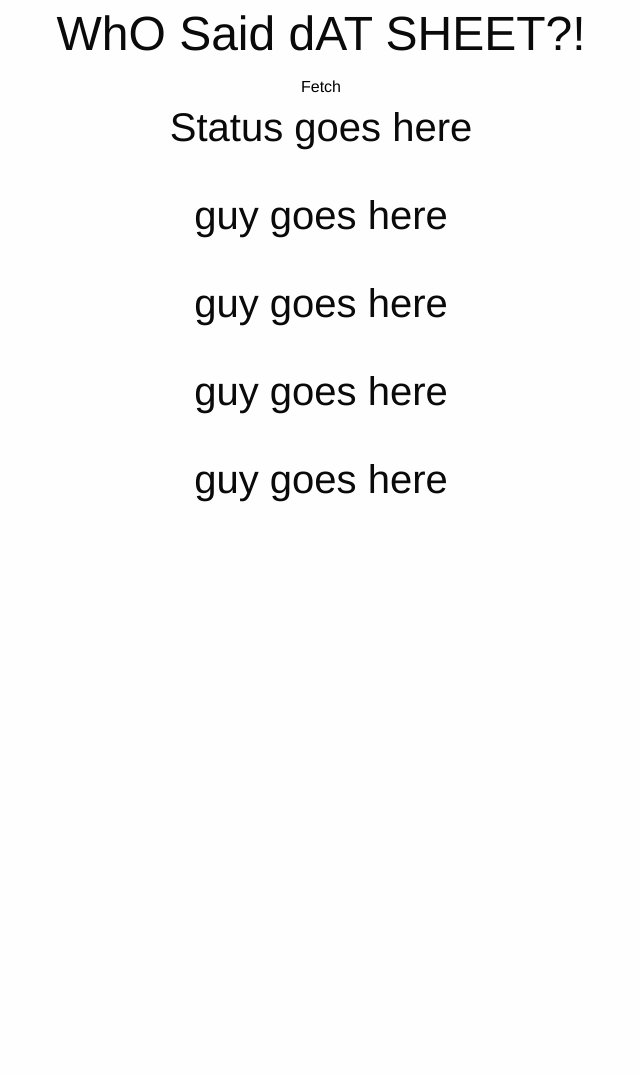
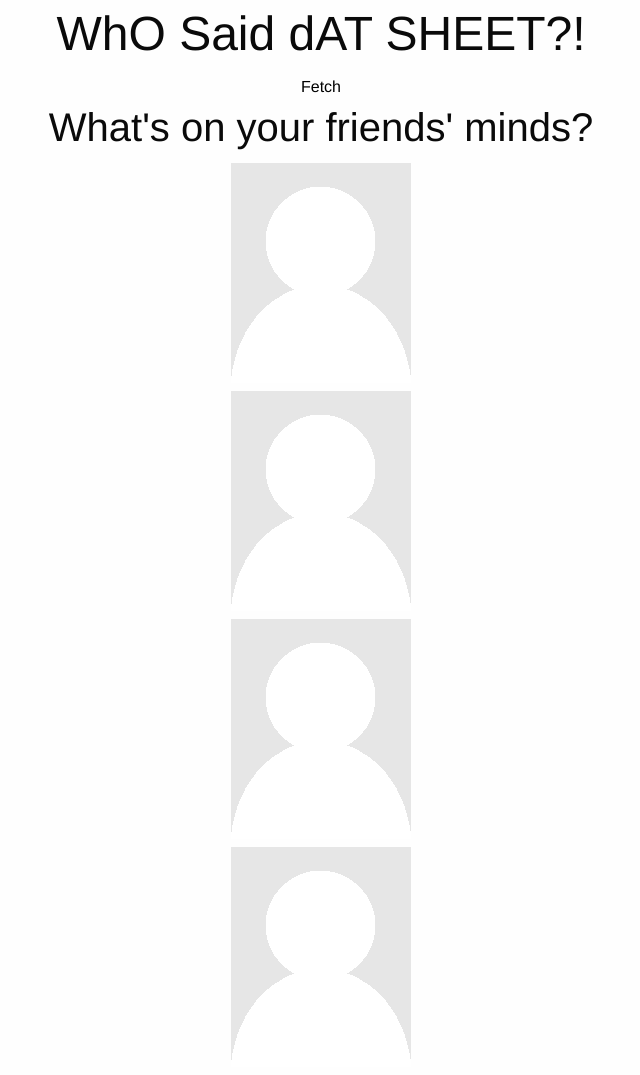
Before and after one commit to andrewluchen/StatusQuiz, a Flask app: page / in a window 1280 px wide. Shown: the whole page, without its empty margins (319-959 px from the left). Before the commit the page ends 502 px from the top, so only its background shows below. Run offline with Flask 2, Linux system fonts and the light colour scheme; some libraries are stand-ins or nearby versions.

Commit message:
Made visual improvements

```diff
--- a/templates/index.html
+++ b/templates/index.html
@@ -9,30 +9,30 @@
     </div>
     <div class="row">
       <div class="panel">
-	      <h2 id="statusPost">Status goes here</h2>
+	      <h2 id="statusPost">What's on your friends' minds?</h2>
       </div>
     </div>
     <div class="row">
       <div class="large-6 columns">
         <div class="panel">
-	        <div id="pic1"></div><img id="img1" src="" /><h2 id="name1">guy goes here</h2>
+	        <div id="pic1"></div><img id="img1" src="static/placeholder.png" /><h3 id="name1"></h2>
         </div>
       </div>
       <div class="large-6 columns">
         <div class="panel">
-	        <div id="pic2"></div><img id="img2" src="" /><h2 id="name2">guy goes here</h2>
+	        <div id="pic2"></div><img id="img2" src="static/placeholder.png" /><h3 id="name2"></h2>
         </div>
       </div>
     </div>
     <div class="row">
       <div class="large-6 columns">
         <div class="panel">
-	        <div id="pic3"></div><img id="img3" src="" /><h2 id="name3">guy goes here</h2>
+	        <div id="pic3"></div><img id="img3" src="static/placeholder.png" /><h3 id="name3"></h2>
 	      </div>
       </div>
       <div class="large-6 columns">
         <div class="panel">
-	        <div id="pic4"></div><img id="img4" src="" /><h2 id="name4">guy goes here</h2>
+	        <div id="pic4"></div><img id="img4" src="static/placeholder.png" /><h3 id="name4"></h2>
         </div>
       </div>
     </div>
```
Also changed, not shown: static/placeholder.png (added).
